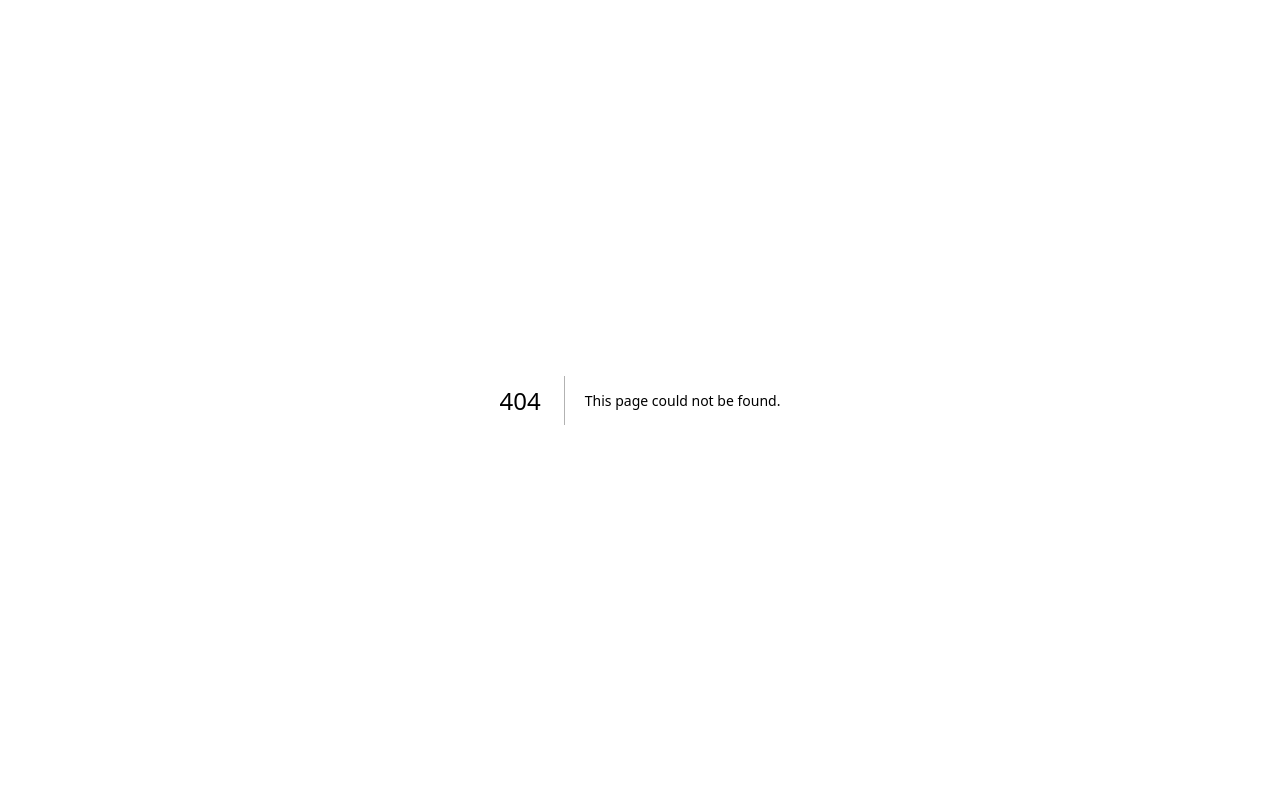
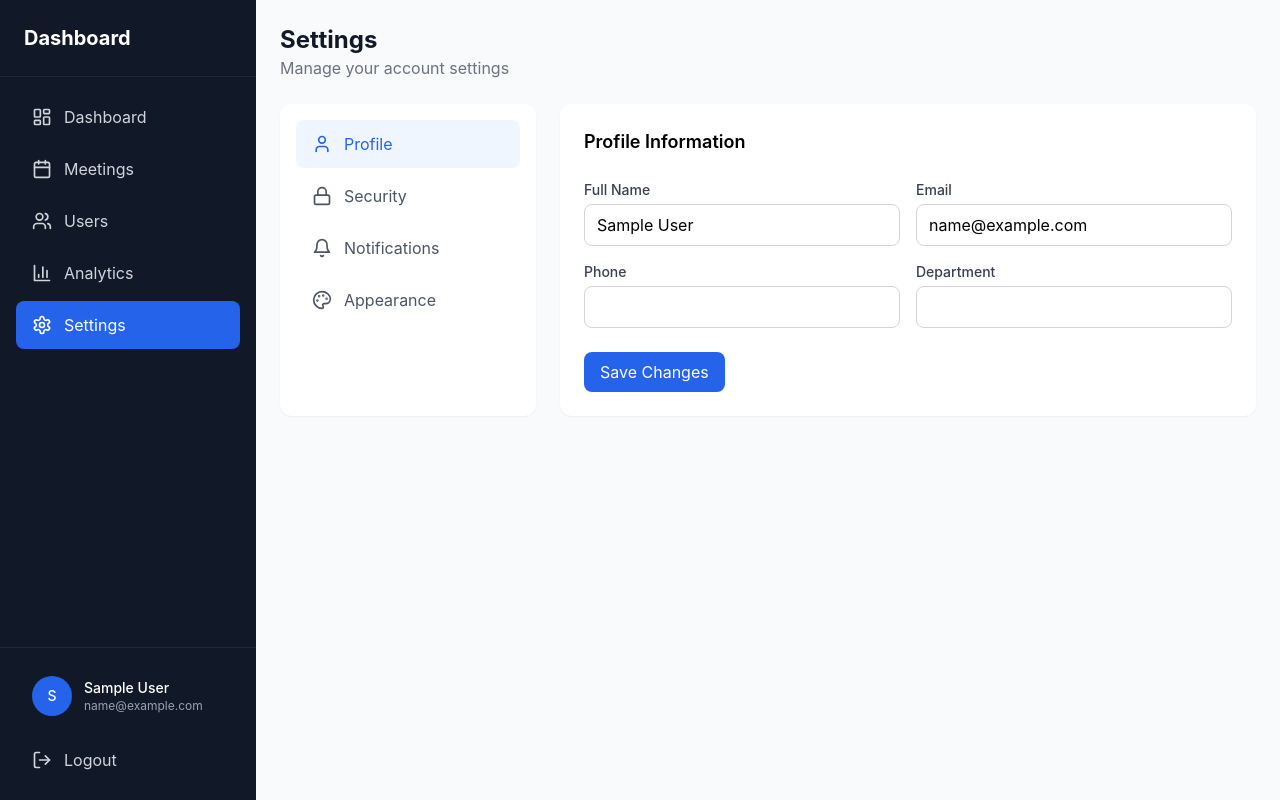
Before and after one commit to hemichaeli/dashboard-app, a Next.js app in the folder frontend/: page /dashboard/settings in a window 1280 px wide. Before the commit this address had no page. Built offline with nearby package versions, Linux system fonts and the light colour scheme; sample sign-in values are in the browser's storage.

Commit message:
Add settings page

```diff
--- /dev/null
+++ b/frontend/src/app/dashboard/settings/page.tsx
@@ -0,0 +1,87 @@
+'use client';
+
+import { useState, useEffect } from 'react';
+import { User, Lock, Bell, Palette, Loader2 } from 'lucide-react';
+import { useAuthStore } from '@/store/auth';
+import { authApi } from '@/lib/api';
+
+export default function SettingsPage() {
+  const { user, checkAuth } = useAuthStore();
+  const [activeTab, setActiveTab] = useState('profile');
+  const [loading, setLoading] = useState(false);
+  const [message, setMessage] = useState({ type: '', text: '' });
+  const [profileForm, setProfileForm] = useState({ name: '', email: '', phone: '', department: '' });
+  const [passwordForm, setPasswordForm] = useState({ currentPassword: '', newPassword: '', confirmPassword: '' });
+
+  useEffect(() => {
+    if (user) setProfileForm({ name: user.name || '', email: user.email || '', phone: user.phone || '', department: user.department || '' });
+  }, [user]);
+
+  const handleProfileSubmit = async (e: React.FormEvent) => {
+    e.preventDefault();
+    setLoading(true);
+    setMessage({ type: '', text: '' });
+    try {
+      await authApi.updateProfile(profileForm);
+      checkAuth();
+      setMessage({ type: 'success', text: 'Profile updated successfully' });
+    } catch (error: any) { setMessage({ type: 'error', text: error.response?.data?.error || 'Failed to update profile' }); } finally { setLoading(false); }
+  };
+
+  const handlePasswordSubmit = async (e: React.FormEvent) => {
+    e.preventDefault();
+    if (passwordForm.newPassword !== passwordForm.confirmPassword) { setMessage({ type: 'error', text: 'Passwords do not match' }); return; }
+    setLoading(true);
+    setMessage({ type: '', text: '' });
+    try {
+      await authApi.changePassword(passwordForm.currentPassword, passwordForm.newPassword);
+      setPasswordForm({ currentPassword: '', newPassword: '', confirmPassword: '' });
+      setMessage({ type: 'success', text: 'Password changed successfully' });
+    } catch (error: any) { setMessage({ type: 'error', text: error.response?.data?.error || 'Failed to change password' }); } finally { setLoading(false); }
+  };
+
+  const tabs = [{ id: 'profile', label: 'Profile', icon: User }, { id: 'security', label: 'Security', icon: Lock }, { id: 'notifications', label: 'Notifications', icon: Bell }, { id: 'appearance', label: 'Appearance', icon: Palette }];
+
+  return (
+    <div className="space-y-6">
+      <div><h1 className="text-2xl font-bold text-gray-900">Settings</h1><p className="text-gray-500">Manage your account settings</p></div>
+      <div className="flex flex-col lg:flex-row gap-6">
+        <div className="lg:w-64 bg-white rounded-xl shadow-sm p-4">
+          <nav className="space-y-1">
+            {tabs.map((tab) => (
+              <button key={tab.id} onClick={() => setActiveTab(tab.id)} className={`flex items-center gap-3 w-full px-4 py-3 rounded-lg transition-colors ${activeTab === tab.id ? 'bg-blue-50 text-blue-600' : 'text-gray-600 hover:bg-gray-50'}`}><tab.icon size={20} /><span>{tab.label}</span></button>
+            ))}
+          </nav>
+        </div>
+        <div className="flex-1 bg-white rounded-xl shadow-sm p-6">
+          {message.text && <div className={`mb-4 px-4 py-3 rounded-lg text-sm ${message.type === 'success' ? 'bg-green-50 text-green-600 border border-green-200' : 'bg-red-50 text-red-600 border border-red-200'}`}>{message.text}</div>}
+          {activeTab === 'profile' && (
+            <form onSubmit={handleProfileSubmit} className="space-y-6">
+              <h2 className="text-lg font-semibold">Profile Information</h2>
+              <div className="grid grid-cols-1 md:grid-cols-2 gap-4">
+                <div><label className="block text-sm font-medium text-gray-700 mb-1">Full Name</label><input type="text" value={profileForm.name} onChange={(e) => setProfileForm({ ...profileForm, name: e.target.value })} className="w-full px-3 py-2 border border-gray-300 rounded-lg focus:outline-none focus:ring-2 focus:ring-blue-500" /></div>
+                <div><label className="block text-sm font-medium text-gray-700 mb-1">Email</label><input type="email" value={profileForm.email} onChange={(e) => setProfileForm({ ...profileForm, email: e.target.value })} className="w-full px-3 py-2 border border-gray-300 rounded-lg focus:outline-none focus:ring-2 focus:ring-blue-500" /></div>
+                <div><label className="block text-sm font-medium text-gray-700 mb-1">Phone</label><input type="tel" value={profileForm.phone} onChange={(e) => setProfileForm({ ...profileForm, phone: e.target.value })} className="w-full px-3 py-2 border border-gray-300 rounded-lg focus:outline-none focus:ring-2 focus:ring-blue-500" /></div>
+                <div><label className="block text-sm font-medium text-gray-700 mb-1">Department</label><input type="text" value={profileForm.department} onChange={(e) => setProfileForm({ ...profileForm, department: e.target.value })} className="w-full px-3 py-2 border border-gray-300 rounded-lg focus:outline-none focus:ring-2 focus:ring-blue-500" /></div>
+              </div>
+              <button type="submit" disabled={loading} className="flex items-center gap-2 px-4 py-2 bg-blue-600 text-white rounded-lg hover:bg-blue-700 disabled:opacity-50">{loading && <Loader2 className="animate-spin" size={16} />}Save Changes</button>
+            </form>
+          )}
+          {activeTab === 'security' && (
+            <form onSubmit={handlePasswordSubmit} className="space-y-6">
+              <h2 className="text-lg font-semibold">Change Password</h2>
+              <div className="space-y-4 max-w-md">
+                <div><label className="block text-sm font-medium text-gray-700 mb-1">Current Password</label><input type="password" value={passwordForm.currentPassword} onChange={(e) => setPasswordForm({ ...passwordForm, currentPassword: e.target.value })} className="w-full px-3 py-2 border border-gray-300 rounded-lg focus:outline-none focus:ring-2 focus:ring-blue-500" required /></div>
+                <div><label className="block text-sm font-medium text-gray-700 mb-1">New Password</label><input type="password" value={passwordForm.newPassword} onChange={(e) => setPasswordForm({ ...passwordForm, newPassword: e.target.value })} className="w-full px-3 py-2 border border-gray-300 rounded-lg focus:outline-none focus:ring-2 focus:ring-blue-500" required /></div>
+                <div><label className="block text-sm font-medium text-gray-700 mb-1">Confirm New Password</label><input type="password" value={passwordForm.confirmPassword} onChange={(e) => setPasswordForm({ ...passwordForm, confirmPassword: e.target.value })} className="w-full px-3 py-2 border border-gray-300 rounded-lg focus:outline-none focus:ring-2 focus:ring-blue-500" required /></div>
+              </div>
+              <button type="submit" disabled={loading} className="flex items-center gap-2 px-4 py-2 bg-blue-600 text-white rounded-lg hover:bg-blue-700 disabled:opacity-50">{loading && <Loader2 className="animate-spin" size={16} />}Update Password</button>
+            </form>
+          )}
+          {activeTab === 'notifications' && <div><h2 className="text-lg font-semibold mb-4">Notification Preferences</h2><p className="text-gray-500">Notification settings coming soon.</p></div>}
+          {activeTab === 'appearance' && <div><h2 className="text-lg font-semibold mb-4">Appearance Settings</h2><p className="text-gray-500">Theme and appearance settings coming soon.</p></div>}
+        </div>
+      </div>
+    </div>
+  );
+}
```
